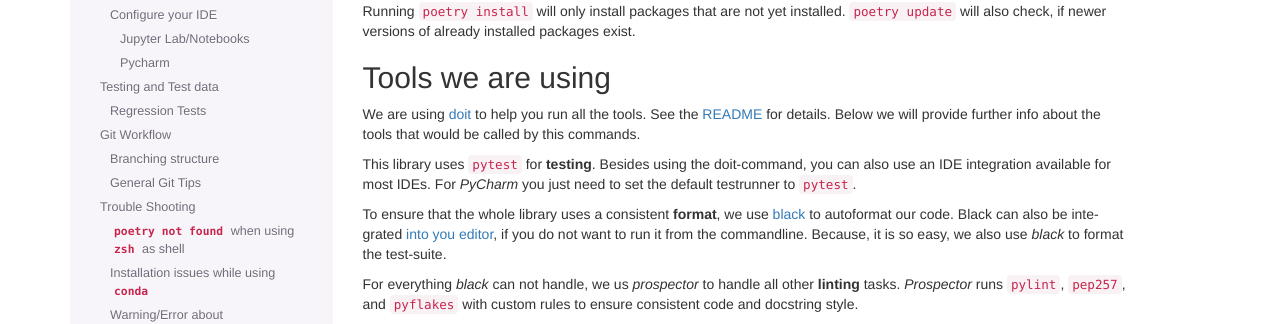
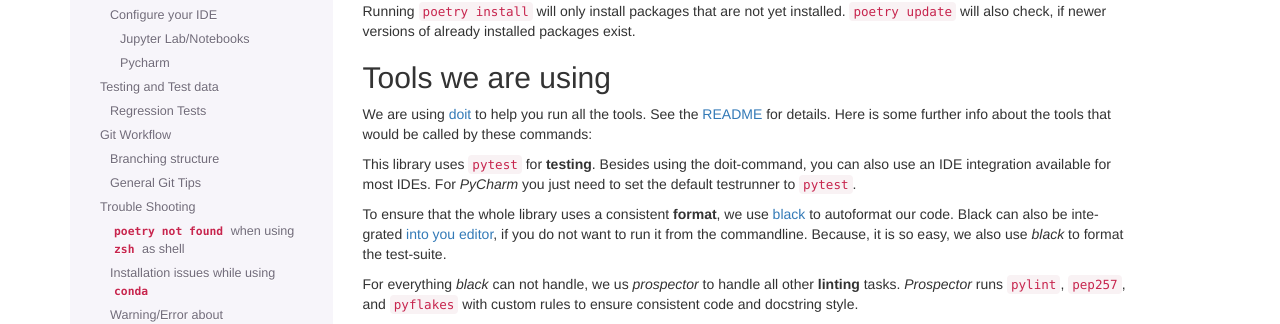
Before and after one commit to mad-lab-fau/gaitmap, a Sphinx documentation site: the page built from docs/guides/Development-Guide.md, in a window 1280 px wide and 900 px high, scrolled down 702 px. Shown: the part 154-478 px from the top of the window. Built offline with Sphinx 7.4.7, drawn with Linux system fonts in a browser that asks for light colours; pages that are not in the unit, such as notebooks, are missing from menus.

Commit message:
Below -> here; more precise

```diff
--- a/docs/guides/Development-Guide.md
+++ b/docs/guides/Development-Guide.md
@@ -57,7 +57,7 @@ newer versions of already installed packages exist.
 
 We are using [doit](https://pydoit.org/contents.html) to help you run all the tools.
 See the [README](http://newgaitpipeline.mad-pages.informatik.uni-erlangen.de/gaitmap/README.html) for details.
-Below we will provide further info about the tools that would be called by this commands.
+Here is some further info about the tools that would be called by these commands:
 
 This library uses `pytest` for **testing**. Besides using the doit-command, you can also use an IDE integration
 available for most IDEs.
```
